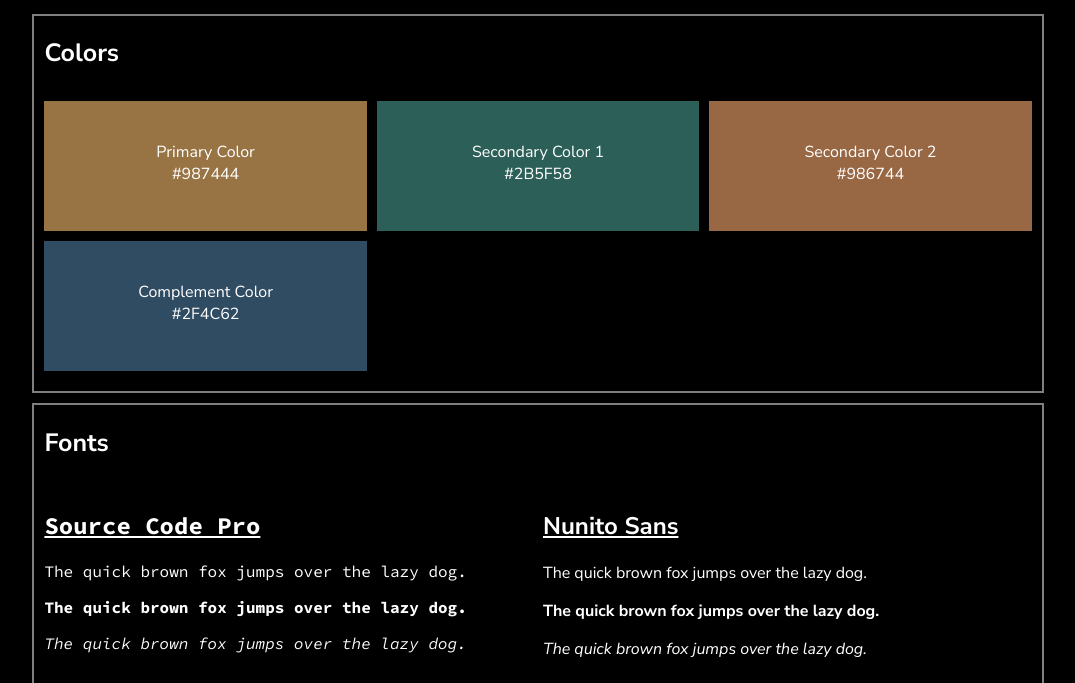
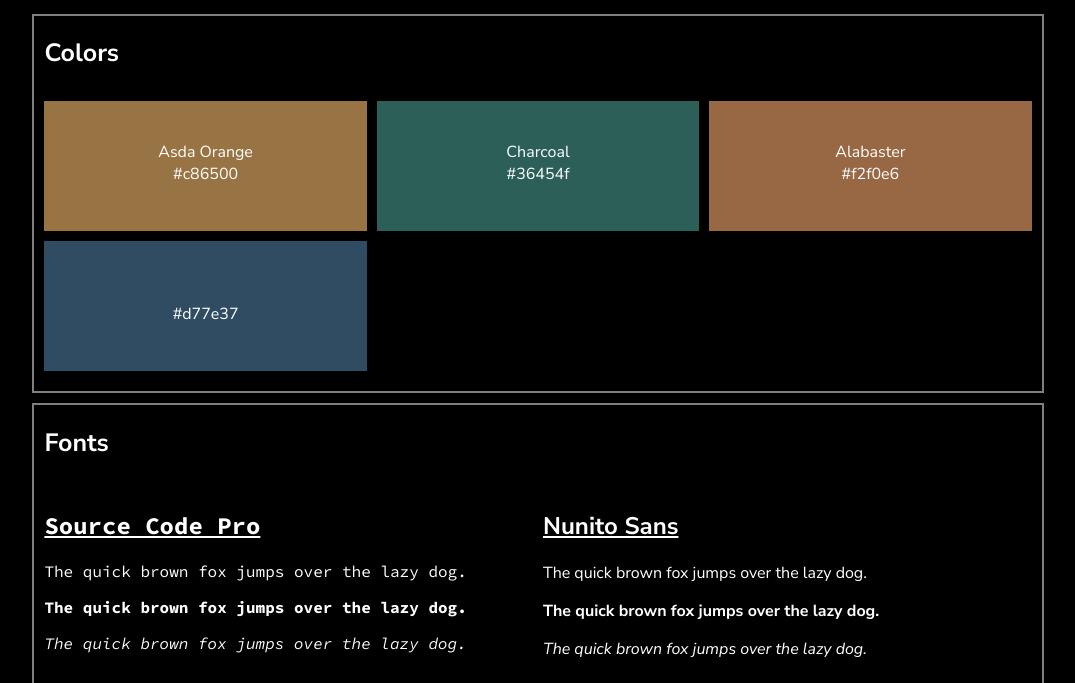
Before and after one commit to robertcgarcia/Website-Design-System, a plain HTML site: page index.html in a window 1280 px wide. Shown: the part 54-737 px from the top of the page, without its empty margins (102-1177 px from the left). Drawn offline with Linux system fonts and the light colour scheme.

Commit message:
Updated colors to named colors

```diff
--- a/index.html
+++ b/index.html
@@ -16,10 +16,10 @@
             <section id="colors">
                 <h1>Colors</h1>
                 <div class="wrapper">
-                    <div class="primaryColor box">Primary Color <br>#987444</div>
-                    <div class="secondaryColor1 box">Secondary Color 1<br>#2B5F58</div>
-                    <div class="secondaryColor2 box">Secondary Color 2 <br>#986744</div>
-                    <div class="complementColor box">Complement Color <br>#2F4C62</div>
+                    <div class="primaryColor box">Asda Orange<br>#c86500</div>
+                    <div class="secondaryColor1 box">Charcoal <br>#36454f</div>
+                    <div class="secondaryColor2 box">Alabaster <br>#f2f0e6</div>
+                    <div class="complementColor box"><br>#d77e37</div>
                 </div>
             </section>
             <section id="fonts">
```
